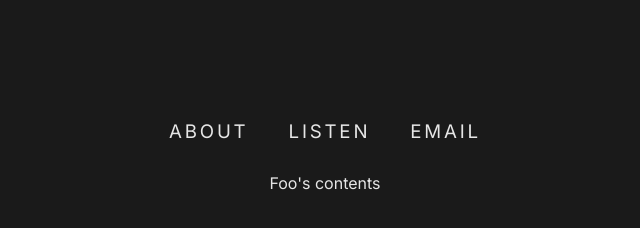
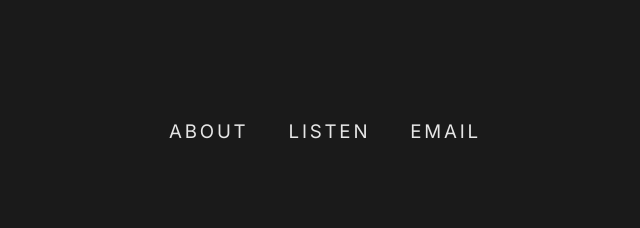
Before and after one commit to aden-k/portfolio, a plain HTML site: page index.html in a window 1280 px wide. Shown: the whole page, without its empty margins (315-955 px from the left). Drawn offline with Linux system fonts and the light colour scheme.

Commit message:
Update index.html

```diff
--- a/index.html
+++ b/index.html
@@ -88,7 +88,6 @@
                <p>Tell me about your project! You can contact me by sending an email to enquiries@adenkeegan.com - I will get back to you as soon as possible. Thanks for your interest!</p>
             </div>
          </div>
-         <section id="about">Foo's contents</section>
       </body>
    </head>
 </html>
```
